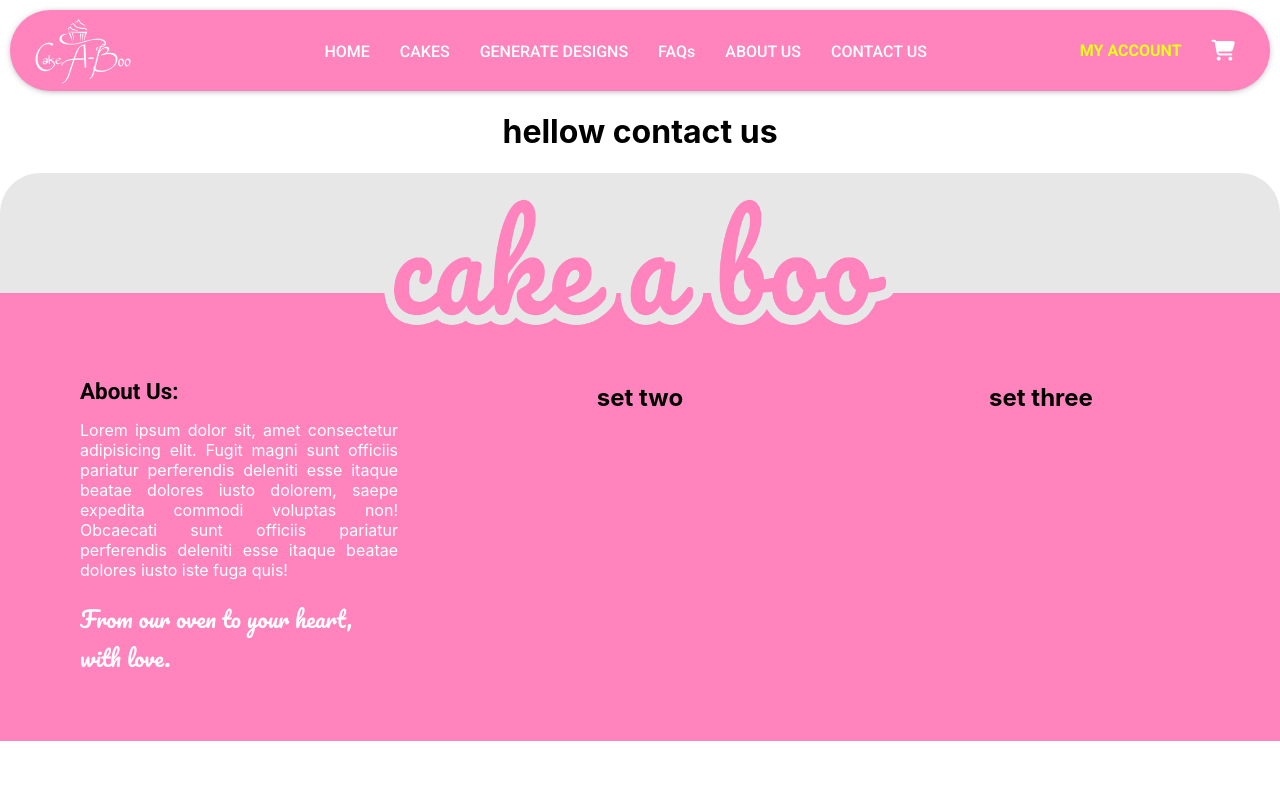
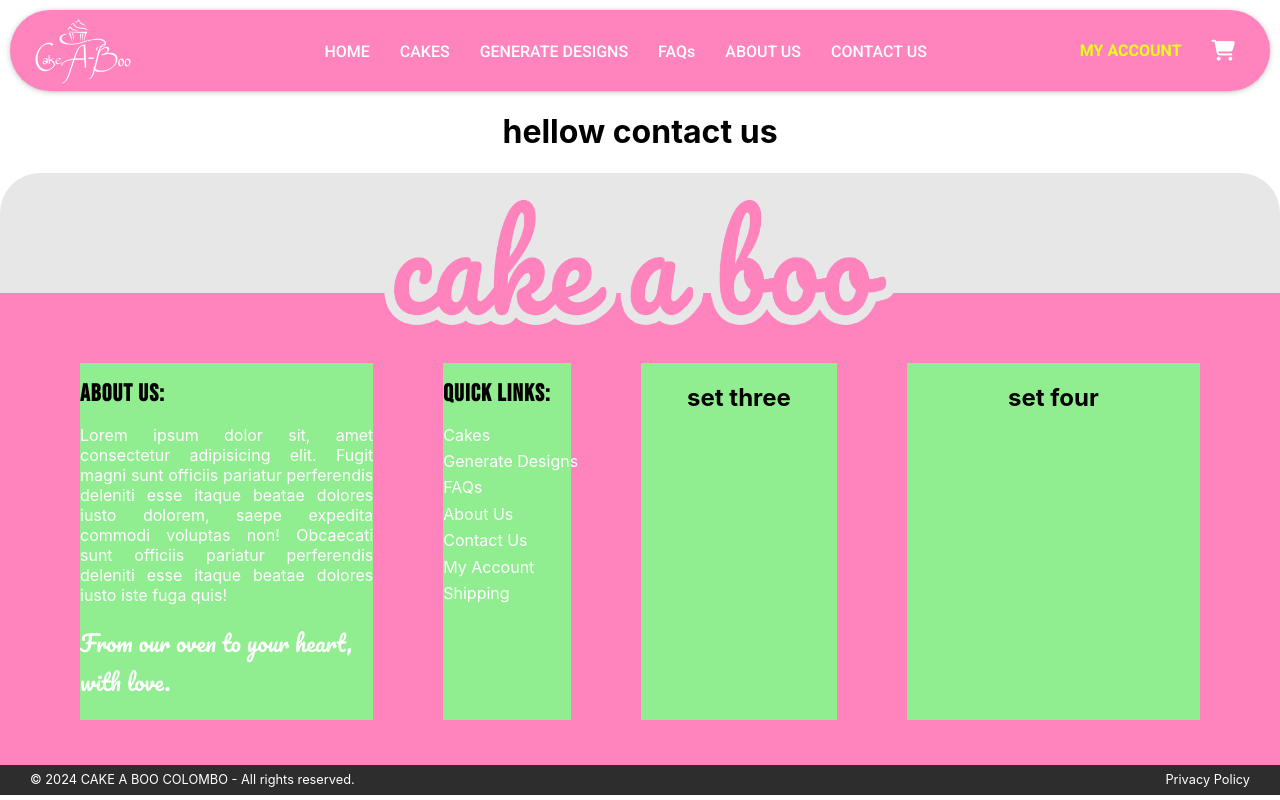
Before and after one commit to umedha33/e-com-cakeaboo, a React (Create React App) app: page /contactus in a window 1280 px wide. Built offline with nearby package versions, Linux system fonts and the light colour scheme; a web font is replaced by a local one.

Commit message:
footer cont

```diff
--- a/public/index.html
+++ b/public/index.html
@@ -44,11 +44,15 @@
   <link href="https://fonts.googleapis.com/css2?family=Barriecito&display=swap" rel="stylesheet">
 
   <link rel="preconnect" href="https://fonts.googleapis.com">
-<link rel="preconnect" href="https://fonts.gstatic.com" crossorigin>
-<link href="https://fonts.googleapis.com/css2?family=Shadows+Into+Light&display=swap" rel="stylesheet">
+  <link rel="preconnect" href="https://fonts.gstatic.com" crossorigin>
+  <link href="https://fonts.googleapis.com/css2?family=Shadows+Into+Light&display=swap" rel="stylesheet">
 
   <link rel="preconnect" href="https://fonts.gstatic.com" crossorigin>
   <link href="https://fonts.googleapis.com/css2?family=Caveat:wght@400..700&display=swap" rel="stylesheet">
+
+  <link rel="preconnect" href="https://fonts.googleapis.com">
+  <link rel="preconnect" href="https://fonts.gstatic.com" crossorigin>
+  <link href="https://fonts.googleapis.com/css2?family=Bebas+Neue&display=swap" rel="stylesheet">
 
   <script src="https://kit.fontawesome.com/22b07dd8f8.js" crossorigin="anonymous"></script>
 
--- a/src/components/Footer/Footer.css
+++ b/src/components/Footer/Footer.css
@@ -20,7 +20,7 @@
     display: flex;
     flex-direction: row;
     justify-content: space-around;
-    gap: 30px;
+    gap: 70px;
     background: #ff84be;
     padding-top: 70px;
     padding-bottom: 45px;
@@ -28,15 +28,19 @@
     width: 100%;
 }
 
+/* ------------------------------------------------------------------- */
+
 .sec-one {
+    background: lightgreen;
     width: 30%;
     margin-left: 80px;
 }
 
 .sec-one h1 {
-    font-family: "Roboto", sans-serif;
+    font-family: "Bebas Neue", sans-serif;
     font-weight: bold;
-    font-size: 1.4rem;
+    font-size: 1.5rem;
+    letter-spacing: 1.2px;
     text-align: left;
 }
 
@@ -53,14 +57,67 @@
     color: white;
 }
 
+/* ------------------------------------------------------------------- */
 
 .sec-two {
-    /* background-color: wheat; */
-    width: 40%;
+    background: lightgreen;
+    width: 10%;
 }
 
+.sec-two h1 {
+    font-family: "Bebas Neue", sans-serif;
+    font-weight: bold;
+    font-size: 1.5rem;
+    letter-spacing: 1.2px;
+    text-align: left;
+}
+
+.sec-two ul {
+    color: white;
+    text-align: left;
+    line-height: 1.65rem;
+    list-style: none;
+    padding: 0;
+    margin-top: -3px;
+    width: 8.5rem;
+    cursor: pointer;
+}
+
+.sec-two li:hover {
+    transition: color 0.2s, font-weight 0.2s;
+    color: #764ad4;
+    font-weight: 600;
+}
+
+
+/* ------------------------------------------------------------------- */
+
 .sec-three {
+    width: 20%;
+    background: lightgreen;
+}
+
+.bottm-segmnt {
+    display: flex;
+    flex-direction: row;
+    justify-content: space-between;
+    align-items: center;
+    width: 100%;
+    background: rgb(45, 45, 45);
+    height: 30px;
+}
+
+.bottm-segmnt h1 {
+    color: white;
+    padding: 0 30px;
+    font-size: 0.8rem;
+    font-weight: 400;
+}
+
+/* ------------------------------------------------------------------- */
+
+.sec-four{
     width: 30%;
-    /* background-color: wheat; */
+    background: lightgreen;
     margin-right: 80px;
 }
--- a/src/components/Footer/Footer.jsx
+++ b/src/components/Footer/Footer.jsx
@@ -3,6 +3,10 @@ import './Footer.css'
 import cakeabooText from '../Assets/cakeaboo-text.png'
 
 const Footer = () => {
+
+    const date = new Date();
+    const currentYear = date.getFullYear();
+
     return (
         <div className='footer-section'>
             <img id='cake-a-boo' src={cakeabooText} alt="cake-a-boo" />
@@ -13,11 +17,27 @@ const Footer = () => {
                     <h2>From our oven to your heart, with love.</h2>
                 </div>
                 <div className="sec-two">
-                    <h2>set two</h2>
+                    <h1>Quick Links:</h1>
+                    <ul>
+                        <li>Cakes</li>
+                        <li>Generate Designs</li>
+                        <li>FAQs</li>
+                        <li>About Us</li>
+                        <li>Contact Us</li>
+                        <li>My Account</li>
+                        <li>Shipping</li>
+                    </ul>
                 </div>
                 <div className="sec-three">
                     <h2>set three</h2>
                 </div>
+                <div className="sec-four">
+                    <h2>set four</h2>
+                </div>
+            </div>
+            <div className="bottm-segmnt">
+                <h1>© {currentYear} CAKE A BOO COLOMBO - All rights reserved.</h1>
+                <h1>Privacy Policy</h1>
             </div>
         </div>
     )
```
